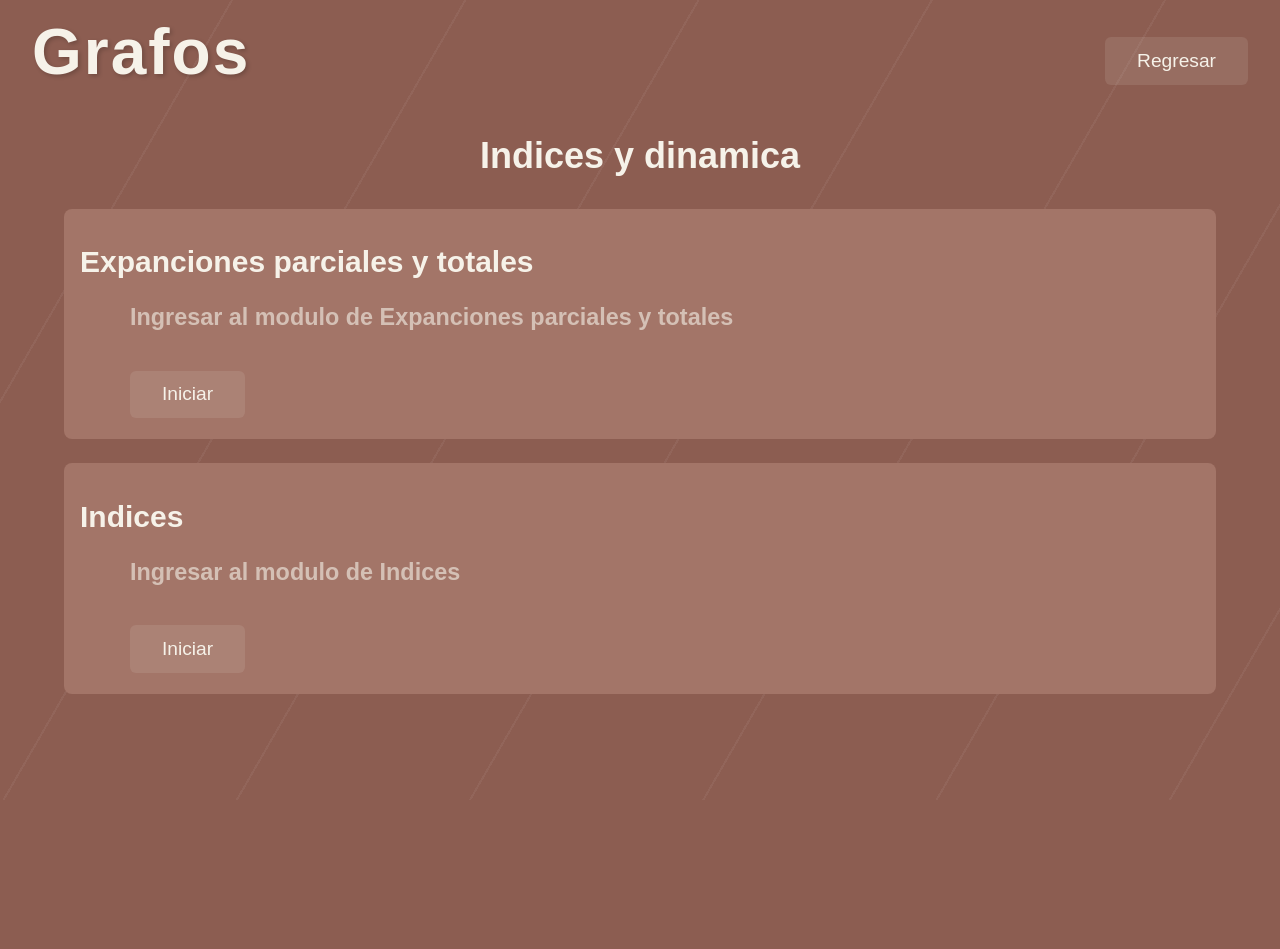
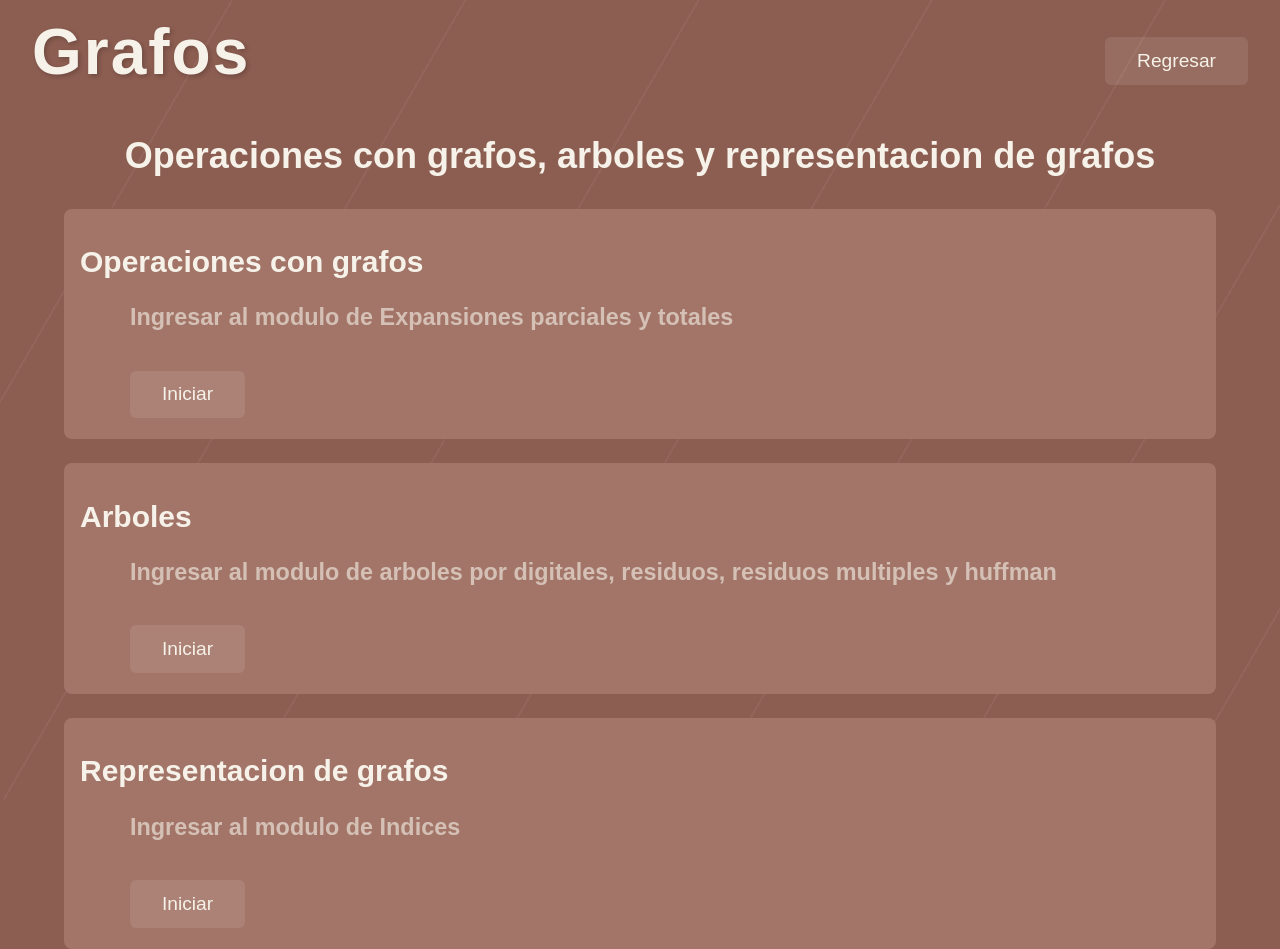
Before and after one commit to LuAvilaB/CienciasComputacionII, a plain HTML site: page grafos/grafos.html in a window 1280 px wide. Before the commit the page ends 800 px from the top, so only its background shows below. Drawn offline with nearby package versions, Linux system fonts and the light colour scheme.

Commit message:
Organizar menus

```diff
--- a/grafos/grafos.html
+++ b/grafos/grafos.html
@@ -17,19 +17,26 @@
     <button><a href="../public/inicio.html">Regresar</a></button>
     </div>
     <div class="subtittle">
-     <h2>Indices y dinamica</h2>
+     <h2>Operaciones con grafos, arboles y representacion de grafos</h2>
     </div>
 
     <div class="divisor-unif">
         <div class="divisor-card" style="flex: 30%;">
-            <h2>Expanciones parciales y totales</h2>
+            <h2>Operaciones con grafos</h2>
             <div class="contenedor byfh">
-                <h3 style="opacity: 60%;">Ingresar al modulo de Expanciones parciales y totales</h3>
+                <h3 style="opacity: 60%;">Ingresar al modulo de Expansiones parciales y totales</h3>
                 <button><a href='../dinamica/index.html'>Iniciar</a></button>
             </div>
         </div>
         <div class="divisor-card" style="flex: 30%;">
-            <h2>Indices</h2>
+            <h2>Arboles</h2>
+            <div class="contenedor byfh">
+                <h3 style="opacity: 60%;">Ingresar al modulo de arboles por digitales, residuos, residuos multiples y huffman</h3>
+                <button><a href='../arboles/arboles.html'>Iniciar</a></button>
+            </div>
+        </div>
+        <div class="divisor-card" style="flex: 30%;">
+            <h2>Representacion de grafos</h2>
             <div class="contenedor byfh">
                 <h3 style="opacity: 60%;">Ingresar al modulo de Indices</h3>
                 <button><a href='../indices/index.html'>Iniciar</a></button>
```
Also changed, not shown: busquedas/menu.html (+0 -7 lines), public/inicio.html (+2 -2 lines), 1 other file.
